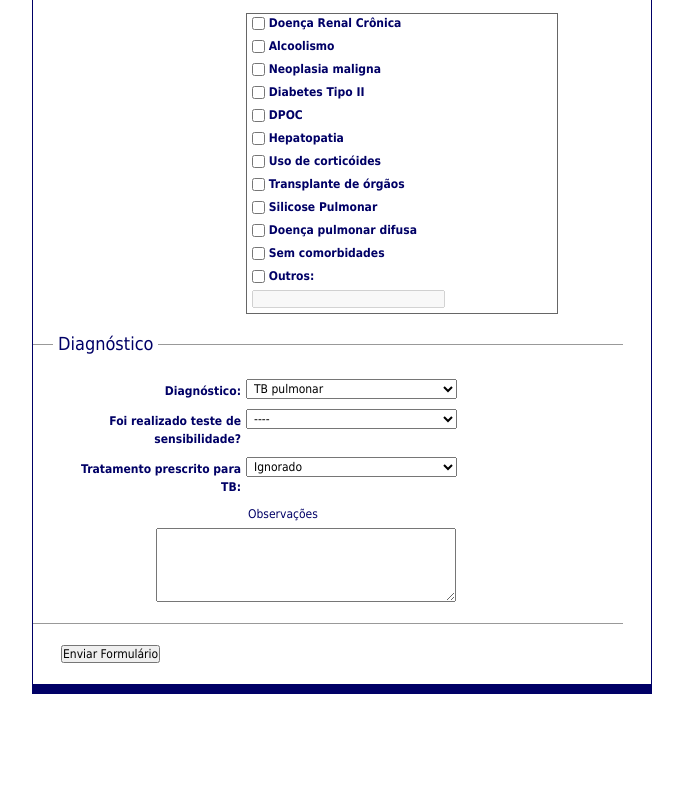
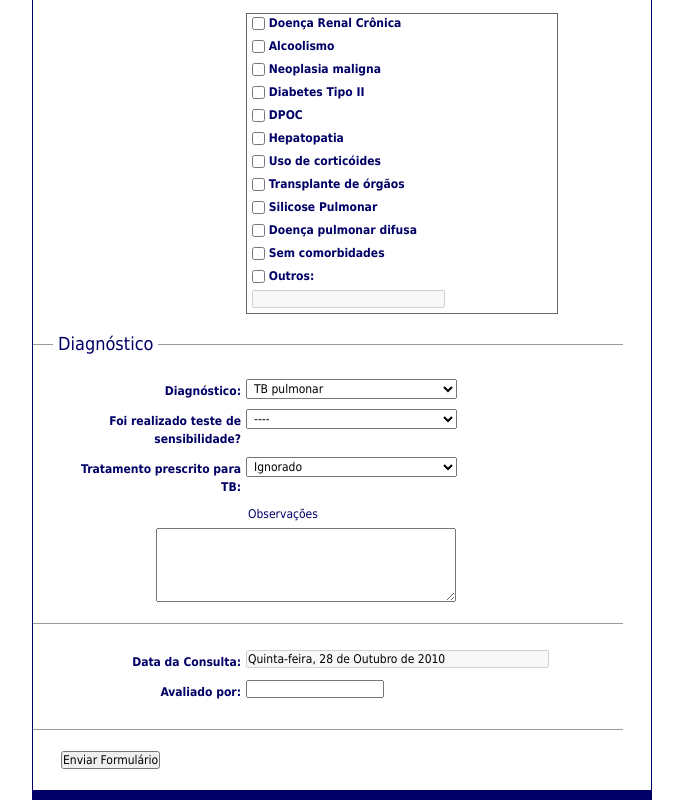
Before and after one commit to icsystems/tbForm-consulta, a plain HTML site: page index.html in a window 1280 px wide. Shown: the part 489-1289 px from the top of the page, without its empty margins (368-1051 px from the left). Before the commit the page ends 1183 px from the top, so only its background shows below. Drawn offline with Linux system fonts and the light colour scheme; no server answers.

Commit message:
Melhorias segundo planos de testes

```diff
--- a/index.html
+++ b/index.html
@@ -219,6 +219,16 @@
 			</div>
 		</fieldset>
 		<fieldset>
+			<div id='divDataConsulta' name='divDataConsulta' class='primary required'>
+				<label for='dataConsulta'>Data da Consulta: </label>
+				<input id='dataConsulta' name='dataConsulta' size='50' disabled />
+			</div>
+			<div id='divAvaliador' name='divAvaliador' class='primary required'>
+				<label for='avaliador'>Avaliado por: </label>
+				<input id='avaliador' name='avaliador' />
+			</div>
+		</fieldset>
+		<fieldset>
 			<div class='submit'><input value="Enviar Formul&aacute;rio" class='inputButton'  type="submit"></div>
 		</fieldset>
 	</form>
--- a/js/actions.js
+++ b/js/actions.js
@@ -7,6 +7,45 @@
  **/
 
 //global functions
+(function($){
+	$.fn.writePortugueseDate = function(){
+		var element = $(this[0]);
+		var mydate=new Date()
+		var year=mydate.getYear()
+		if (year<2000)
+		year += (year < 1900) ? 1900 : 0
+		var day=mydate.getDay()
+		var month=mydate.getMonth()
+		var daym=mydate.getDate()
+		if (daym<10)
+		daym="0"+daym
+		var dayarray=new Array(
+			"Domingo",
+			"Segunda-feira",
+			"Terça-feira",
+			"Quarta-feira",
+			"Quinta-feira",
+			"Sexta-feira",
+			"Sábado"
+		);
+		var montharray=new Array(
+			"de Janeiro de ",
+			"de Fevereiro de ",
+			"de Março de ",
+			"de Abril de ",
+			"de Maio de ",
+			"de Junho de",
+			"de Julho de ",
+			"de Agosto de ",
+			"de Setembro de ",
+			"de Outubro de ",
+			"de Novembro de ",
+			"de Dezembro de "
+		);
+		var msg = dayarray[day]+", "+daym+" "+montharray[month]+year;
+		element.val(msg);
+	};
+})(jQuery);
 
 function getScrollXY() {
 	var myWidth = 0, myHeight = 0;
@@ -53,8 +92,11 @@ var resistent = new Array();
 })(jQuery);
 
 
+
 //Document is ready, let's play
 $(document).ready(function(){
+
+	$('#dataConsulta').writePortugueseDate();
 
 	$.fn.showFields = function(argumento){
 		var dep = argumento;
@@ -191,11 +233,13 @@ $(document).ready(function(){
 	});
 
 	$('#comorbidades_outros').click(function(){
-		if($(this).is(':checked'))
+		if($(this).is(':checked')){
 			$('input[name=comorbidadesOutros]').removeAttr('disabled');
-		else{
+			$('input[name=comorbidadesOutros]').addClass('required');
+		}else{
 			$('input[name=comorbidadesOutros]').val('');
 			$('input[name=comorbidadesOutros]').attr('disabled', 'true');
+			$('input[name=comorbidadesOutros]').removeClass('required');
 		}
 	});
 
@@ -240,7 +284,6 @@ $(document).ready(function(){
 			},
 			escoreRedeNeural:{
 				required: true,
-				max : 100
 			},
 			probabilidadeTBAtivaAposEstudo:{
 				required: true,
```
